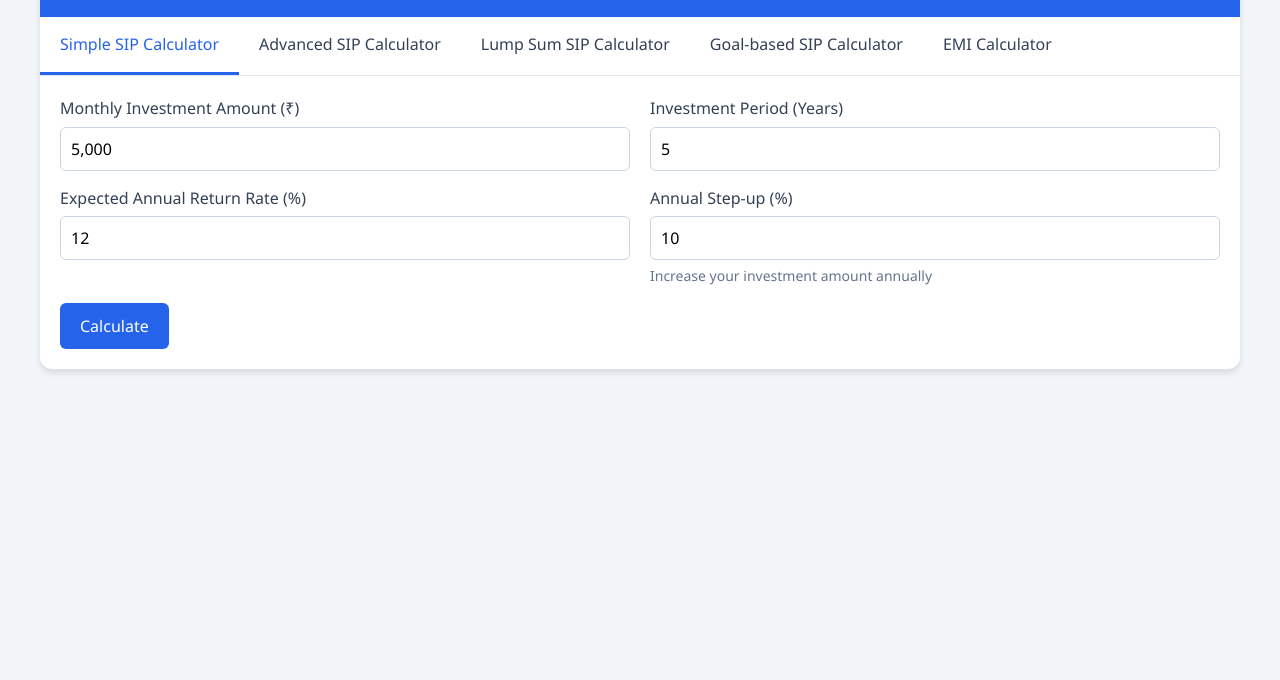
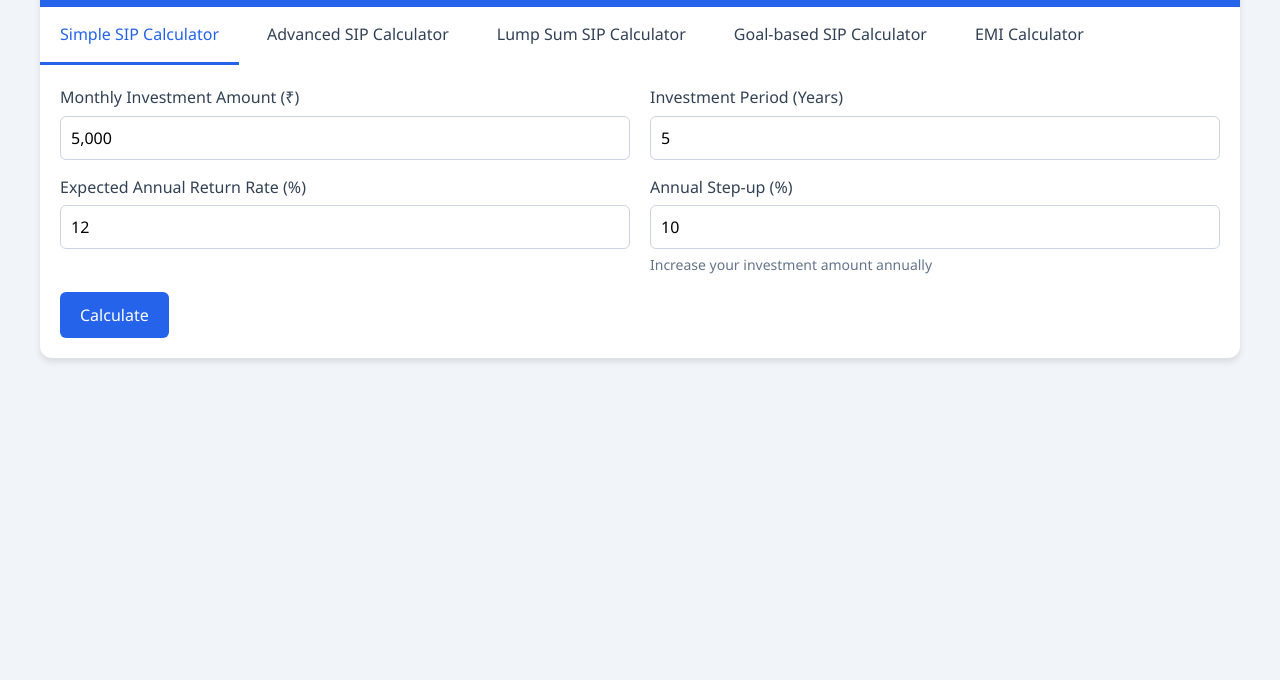
Before and after one commit to abhibhava32/financial-calculators, a plain HTML site: page index.html in a window 1280 px wide. Shown: the part 120-800 px from the top of the page. Drawn offline with nearby package versions, Linux system fonts and the light colour scheme.

Commit message:
Update style.css
Updated padding and tabs layout for smaller screen

```diff
--- a/css/style.css
+++ b/css/style.css
@@ -21,7 +21,7 @@ body {
     background-color: #f1f5f9;
     color: #334155;
     line-height: 1.6;
-    padding: 20px;
+    padding: 10px;
 }
 
 ul {
@@ -86,8 +86,10 @@ h1 {
 
 .tabs {
     display: flex;
-    border-bottom: 1px solid #e2e8f0;
-}
+    flex-wrap: wrap; /* Allows tabs to wrap to a new line */
+    gap: 0.5rem;
+    overflow-x: auto; /* Optional: Add horizontal scroll if preferred */
+  }
 
 .tab {
     padding: 15px 20px;
@@ -171,6 +173,7 @@ button:hover {
     .grid {
         grid-template-columns: 1fr 1fr;
     }
+
 }
 
 .form-flex {
```
